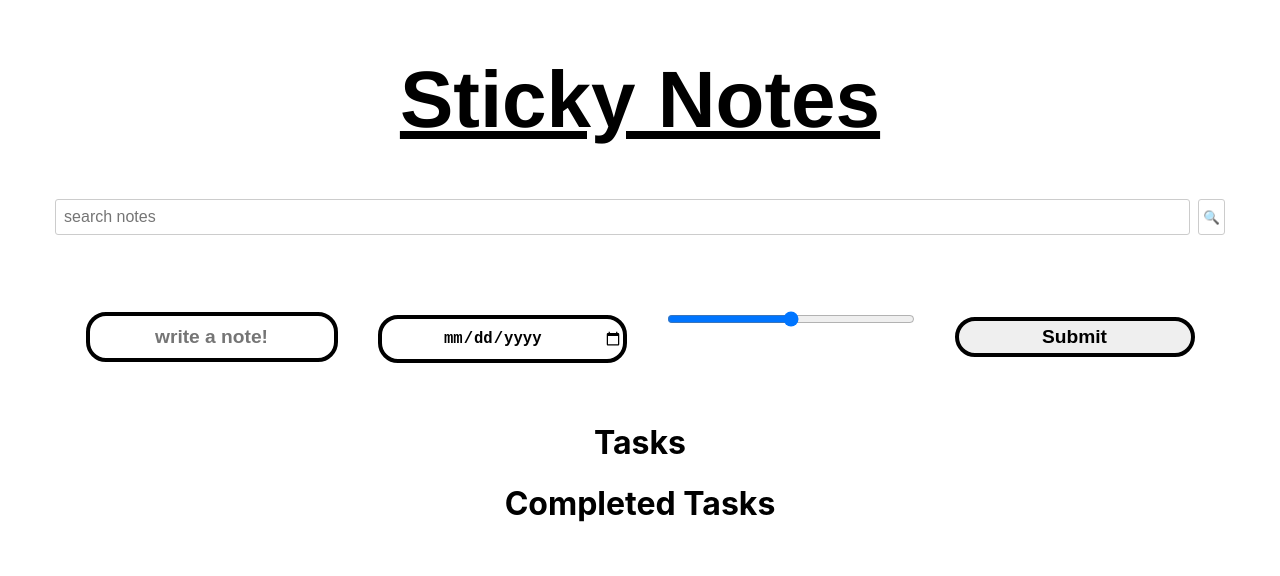
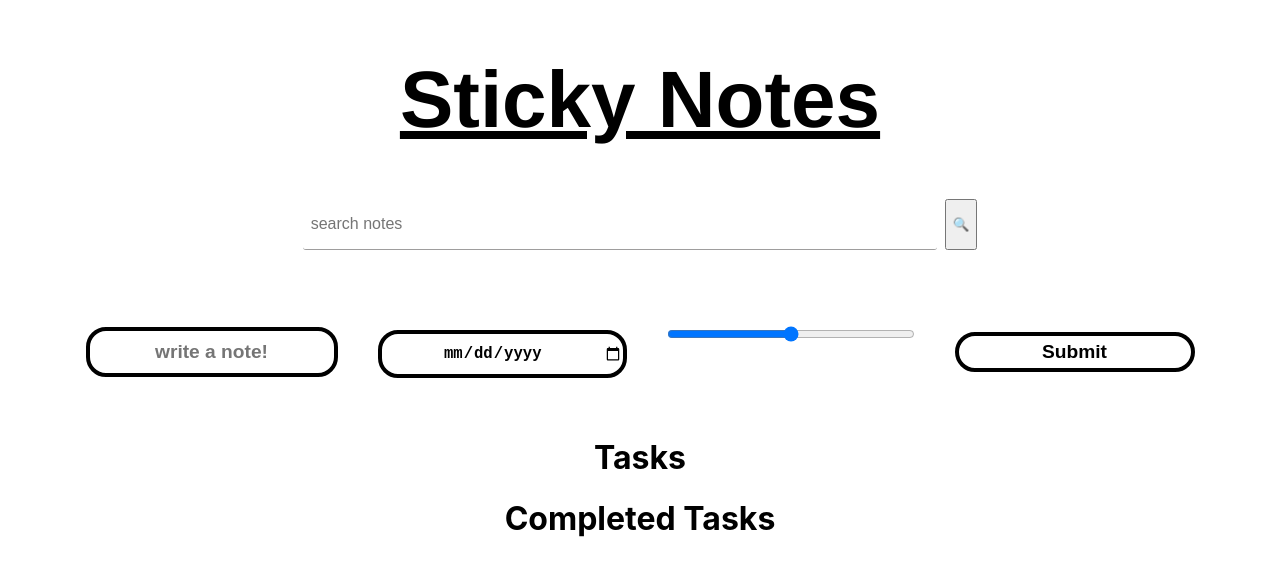
Before and after one commit to arewinkl/Notes-app, a React (Create React App) app: page / in a window 1280 px wide. Shown: the top 576 px of the page. Built offline with nearby package versions, Linux system fonts and the light colour scheme.

Commit message:
saturday

```diff
--- a/src/App.css
+++ b/src/App.css
@@ -1,4 +1,4 @@
-.App {
+/* .App {
   text-align: center;
 }
 
@@ -56,4 +56,102 @@
   background: white;
   border: 1px solid #ccc;
   border-radius: 3px;
+} */
+
+.App {
+  text-align: center;
 }
+
+.title {
+  text-align: center;
+  font-size: 80px;
+  font-family: "Franklin Gothic Medium", "Arial Narrow", Arial, sans-serif;
+  text-decoration: underline;
+}
+
+.incomplete-card {
+  background-color: rgb(235, 213, 17);
+  margin-right: 50%;
+  margin-left: 3%;
+  max-width: 300px;
+  text-align: center;
+  height: 300px;
+  max-height: 300px;
+  box-shadow: 10px 10px 10px #9e9d9d;
+  margin-top: 20px;
+}
+
+.complete-card {
+  background-color: rgb(48, 140, 45);
+  margin-top: 20px;
+  margin-left: 60%;
+  max-width: 300px;
+  text-align: center;
+  height: 300px;
+  box-shadow: 10px 10px 10px #9e9d9d;
+}
+
+.noteForm {
+  margin-top: 40px;
+  margin: 40px;
+}
+
+.formInputs {
+  margin: 20px;
+  border: 4px solid black;
+  border-radius: 20px;
+  width: 20%;
+  font-size: larger;
+  font-weight: bolder;
+  height: 40px;
+  text-align: center;
+  background: white;
+}
+
+.search-bar {
+  flex: 1 1 auto;
+  margin: 0 1rem;
+  display: flex;
+  justify-content: center;
+}
+
+.search-bar input {
+  width: 50%;
+  font-size: 1rem;
+  height: 3rem;
+  margin-right: 0.5rem;
+  /* border: 1px solid #ccc; */
+  border: none;
+  border-bottom: 1px solid #9e9d9d;
+  border-radius: 3px;
+  padding-left: 0.5rem;
+}
+
+.search-button {
+  padding: 0 0.25rem;
+  background: white;
+  /* border: 10px solid #ccc; */
+  border: none;
+  border-radius: 3px;
+}
+
+.task-titles {
+  display: flex;
+  justify-content: space-between;
+  padding-left: 15%;
+  padding-right: 15%;
+  border-bottom: 2px solid black;
+}
+
+.task-titles h1 {
+  font-family: "Franklin Gothic Medium", "Arial Narrow", Arial, sans-serif;
+}
+
+.task-container {
+  margin-bottom: 10%;
+  /* border-left: 6px solid green;
+  height: 500px;
+  position: absolute; */
+}
+.note-container {
+}
```
